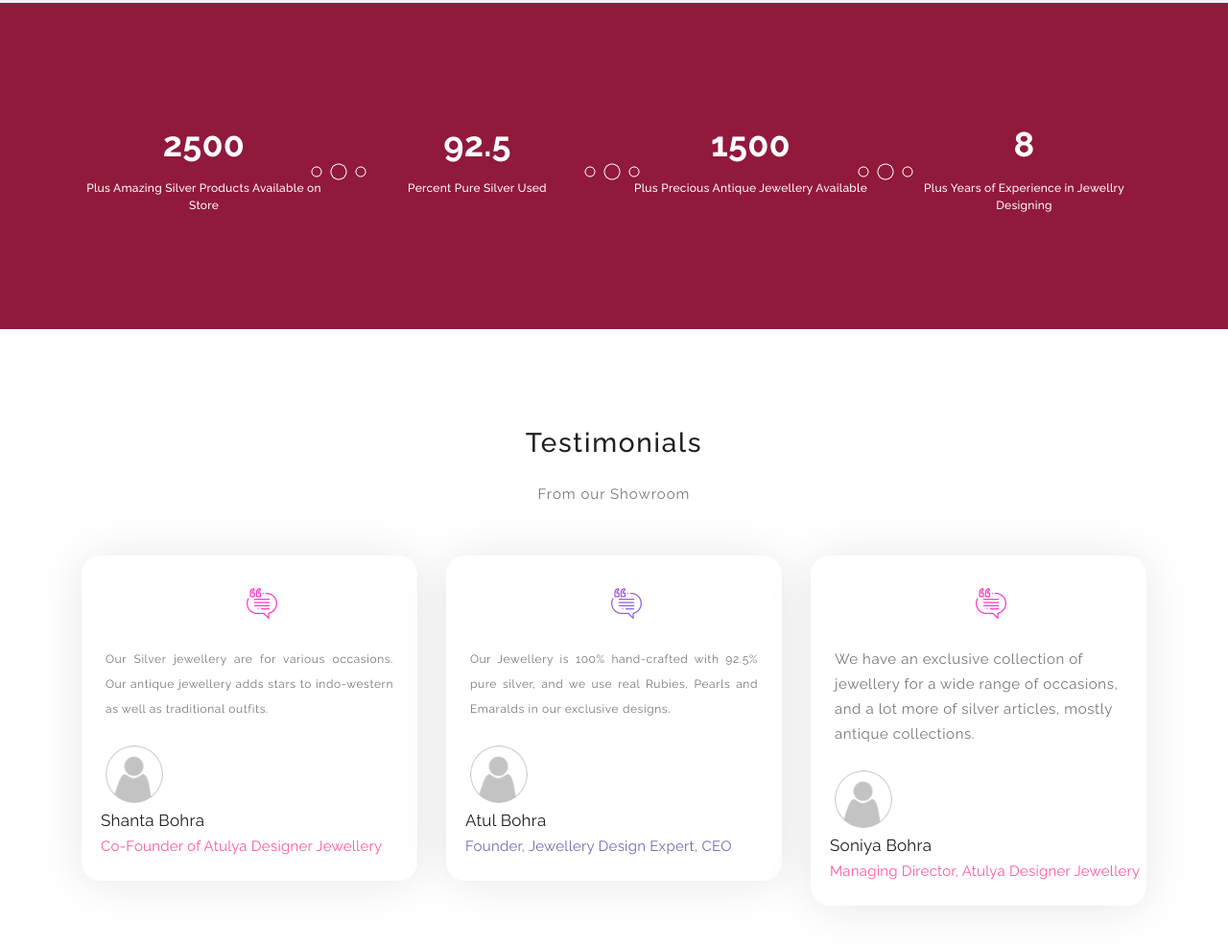
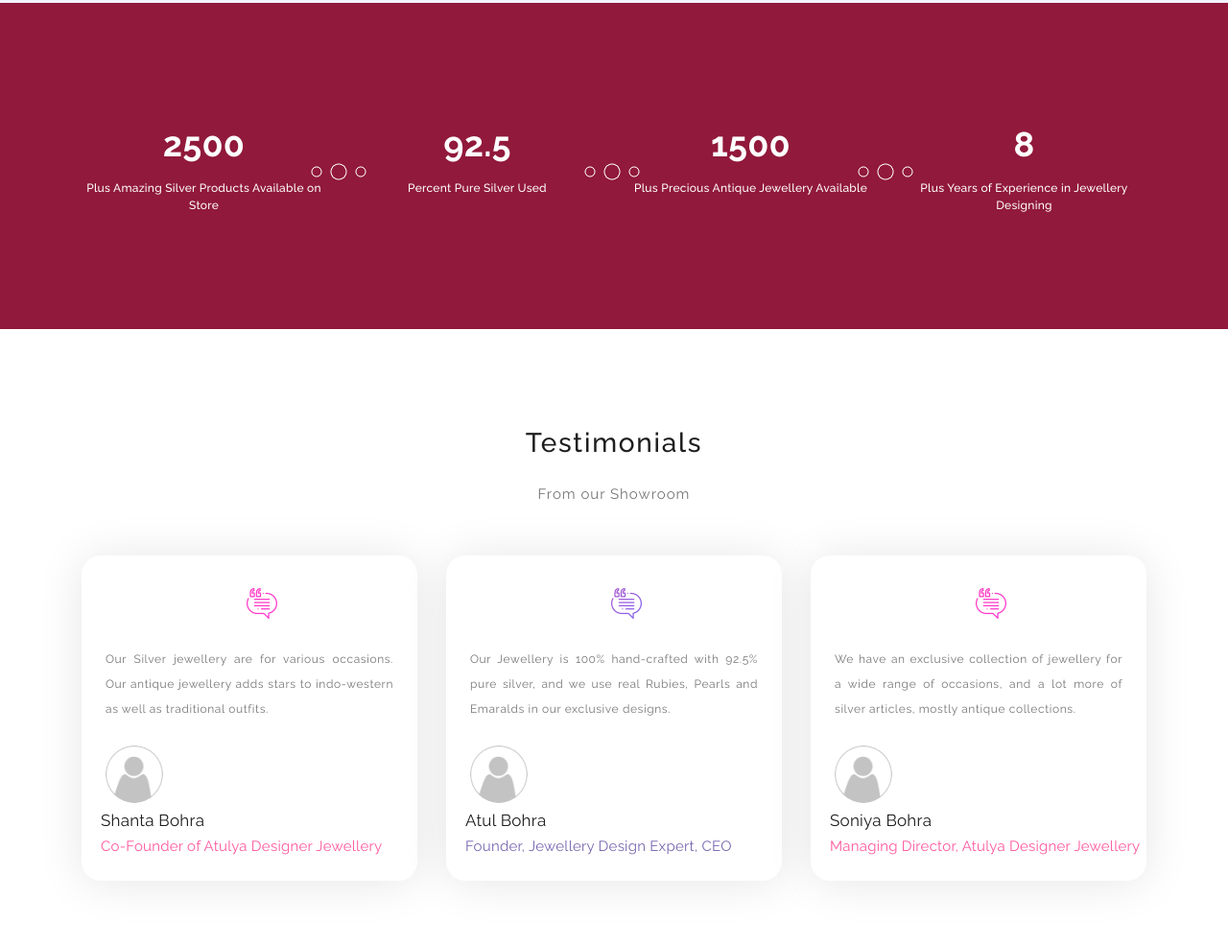
Before and after one commit to Kunaalkk1/Atulya-Designer-Jewellery, a plain HTML site: page index.html in a window 1280 px wide. Shown: the part 3967-4952 px from the top of the page at 96% size. Drawn offline with Linux system fonts and the light colour scheme.

Commit message:
Update index.html

```diff
--- a/index.html
+++ b/index.html
@@ -457,7 +457,7 @@
                     <div class="col-lg-3 col-md-6 col-sm-12">
                         <div class="count-item">
                             <strong>8</strong>
-                            <span style="font-size:12px">Plus Years of Experience in Jewellry Designing</span>
+                            <span style="font-size:12px">Plus Years of Experience in Jewellery Designing</span>
                         </div>
                     </div>
                 </div>
@@ -526,7 +526,7 @@
                     <div class="team-item">
                         <div class="team-content">
                             <i><img src="assets/images/testimonial-icon-2.png" alt=""></i>
-                            <p align="justify style="font-size:12px"">We have an exclusive collection of jewellery for a wide range of occasions, and a lot more of silver articles, mostly antique collections.</p>
+                            <p align="justify" style="font-size:12px">We have an exclusive collection of jewellery for a wide range of occasions, and a lot more of silver articles, mostly antique collections.</p>
                             <div class="user-image">
                                 <img src="assets/images/male.png" alt="">
                             </div><br>
```
